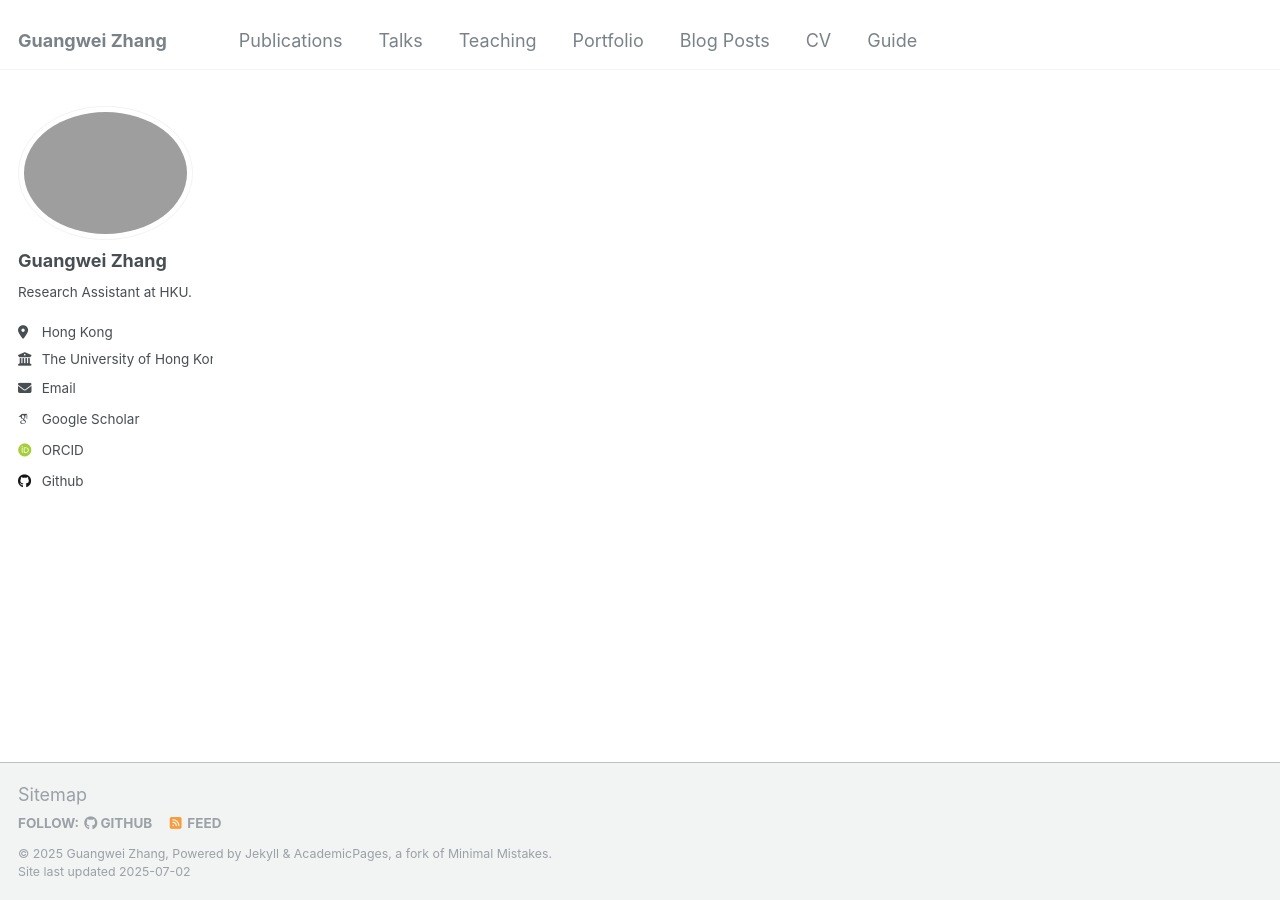
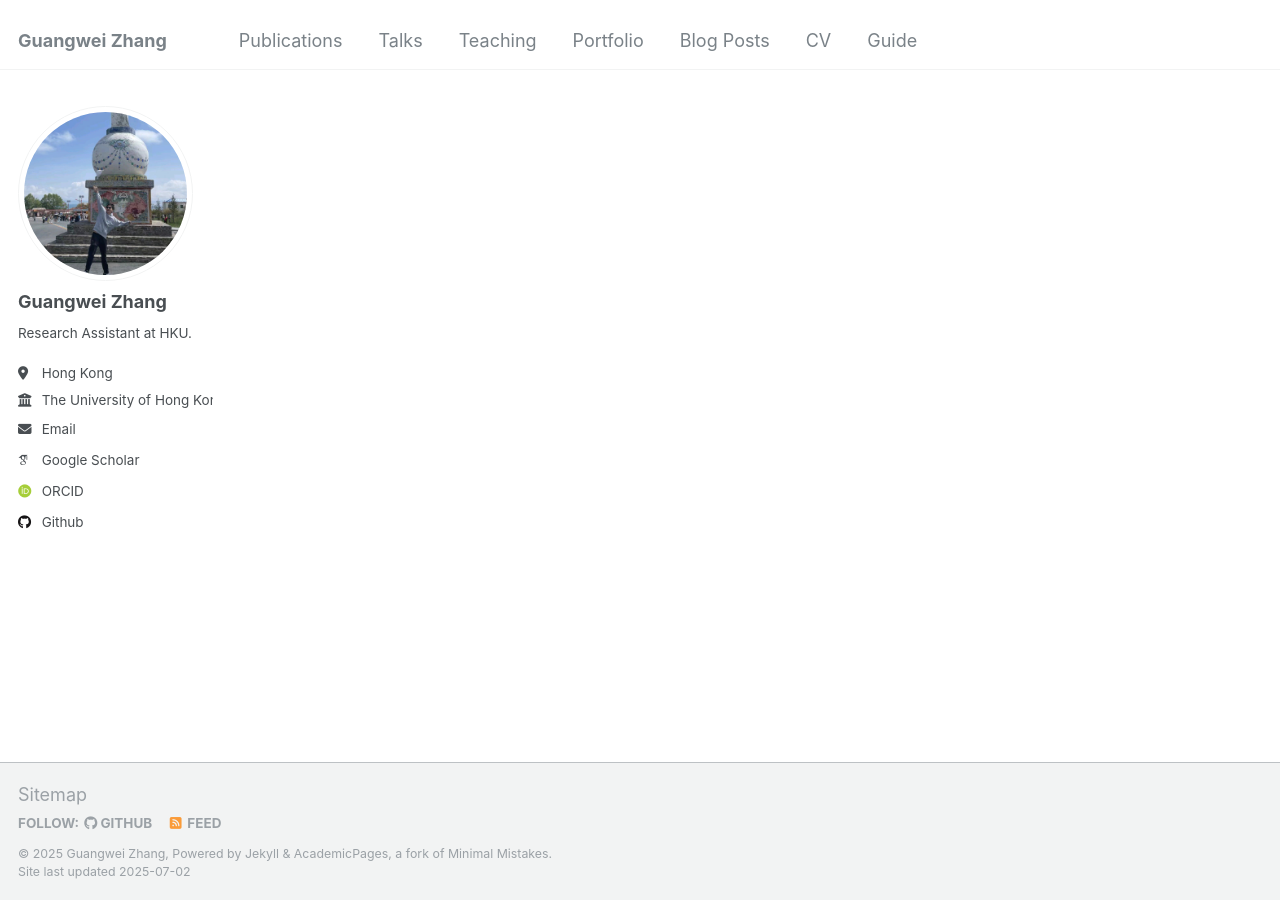
Before and after one commit to changhu73/changhu73.github.io, a Jekyll site: the page built from _pages/about.md, in a window 1280 px wide. Built offline with Jekyll 4.4.1, drawn with Linux system fonts in a browser that asks for light colours; some web fonts are replaced.

Commit message:
update photo

```diff
--- a/_config.yml
+++ b/_config.yml
@@ -21,7 +21,7 @@ repository               : "changhu73.github.io"
 #               Additional customization can be done by editing /_includes/author-profile.html
 author:
   # Biographic information
-  avatar           : "photo.png"
+  avatar           : "photo.jpg"
   name             : "Guangwei Zhang"
   pronouns         : # example: "she/her"
   bio              : "Research Assistant at HKU."
```
Also changed, not shown: images/profile.png (deleted).
